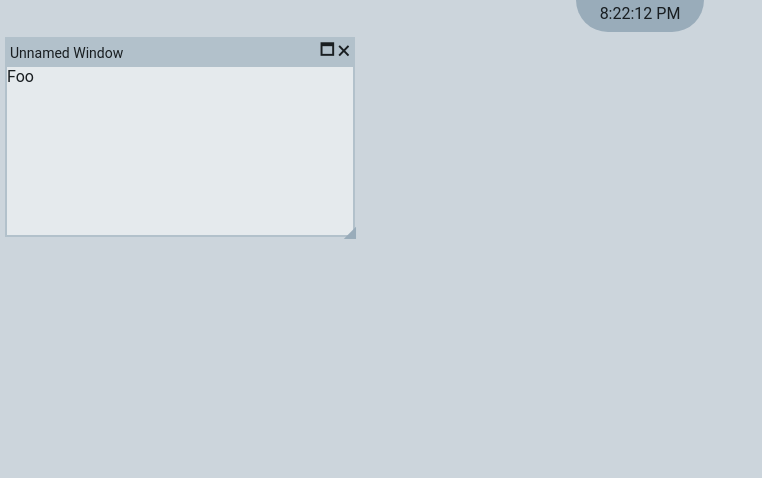
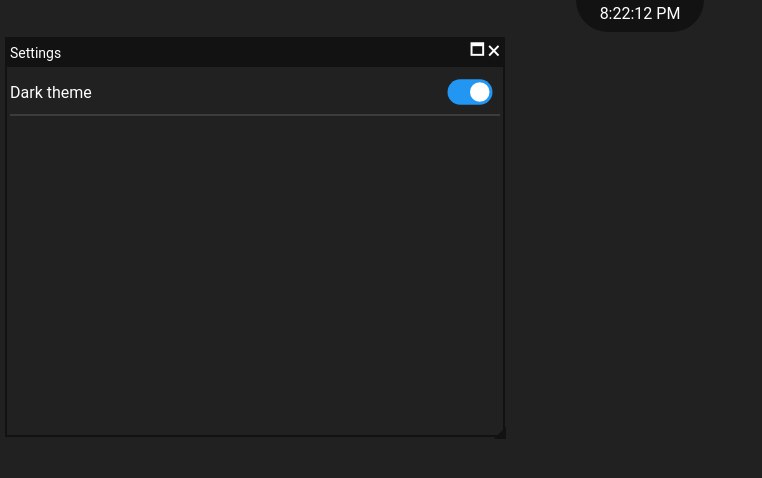
Before and after one commit to shshekhar93/softport, a React (Create React App) app in the folder client/: page / in a window 1280 px wide. Shown: the top 478 px of the page, without its empty margins (0-762 px from the left). Built offline with nearby package versions, Linux system fonts and the light colour scheme; what webfontloader would draw is missing.

Commit message:
Dark theme and settings window

```diff
--- a/client/src/core/apps/system/index.tsx
+++ b/client/src/core/apps/system/index.tsx
@@ -1,9 +1,8 @@
-import { useEffect } from 'react';
 import useTheme from "../../../theme/use-theme";
 import styled, { ThemeProvider } from 'styled-components';
 import { GlobalStyles } from "../../../theme/global-styles";
 import Board from "../../components/board";
-import AWindow from "../../components/window/index";
+import SettingsWindow from './settings';
 
 const RootContainer = styled.div`
   position: absolute;
@@ -37,9 +36,7 @@ function SystemRoot() {
         <Board />
         <WindowsContainerOuter>
           <WindowsContainerInner id="windows-container">
-            <AWindow>
-              <span>Foo</span>
-            </AWindow>
+            <SettingsWindow />
           </WindowsContainerInner>
         </WindowsContainerOuter>
       </RootContainer>
--- /dev/null
+++ b/client/src/core/apps/system/settings.tsx
@@ -0,0 +1,64 @@
+import { useState, useCallback } from 'react';
+import styled from 'styled-components';
+import { ThemeProps } from '../../../theme/types';
+import { THEME_SETTING } from '../../../theme/use-theme';
+import SliderSwitch from '../../components/switch';
+import AWindow from "../../components/window";
+import store from '../../settings/store';
+
+const SettingsItemContainer = styled.div<ThemeProps>`
+  & {
+    display: flex;
+    align-item: center;
+    justify-content: space-between;
+    padding: 5px 0;
+  }
+
+  &.separator {
+    border-bottom: ${({theme}) => `2px solid ${theme.colors.muted}`};
+  }
+`;
+
+function SettingsItem({ label, type, value, onChange, isLast }: SettingsItemProps) {
+  return (
+    <SettingsItemContainer className={ isLast ? '' : 'separator'}>
+      <span style={{ display: 'flex', alignItems: 'center' }}>{label}</span>
+      <SliderSwitch onChange={ onChange } value={value} />
+    </SettingsItemContainer>
+  );
+}
+
+enum SettingsType {
+  Boolean,
+  Input
+}
+
+export interface SettingsItemProps {
+  label: string,
+  type: SettingsType,
+  value: any,
+  onChange: (value: any, name: string) => void,
+  isLast: boolean
+}
+
+function SettingsWindow() {
+  const [,rerender] = useState(0);
+
+  const onThemeChange = useCallback((value: boolean) => {
+    store.set(THEME_SETTING, value);
+    rerender(Date.now());
+  }, []);
+
+  return (
+    <AWindow title="Settings" width={500} height={400}>
+      <SettingsItem
+        label="Dark theme"
+        value={store.get(THEME_SETTING, false)}
+        onChange={onThemeChange}
+        isLast={false}
+        type={SettingsType.Boolean} />
+    </AWindow>
+  );
+}
+
+export default SettingsWindow;
--- a/client/src/core/components/board.tsx
+++ b/client/src/core/components/board.tsx
@@ -14,8 +14,8 @@ const BoardContainer = styled.div<ThemeProps>`
 const TimeContainer = styled.div<ThemeProps>`
   height: 2rem;
   width: 8rem;
-  background-color: ${props => props.theme.colors.bg_4};
-  color: ${props => props.theme.colors.fg_4};
+  background-color: ${props => props.theme.colors.bg_1};
+  color: ${props => props.theme.colors.fg_1};
   border-bottom-left-radius: 8rem;
   border-bottom-right-radius: 8rem;
   display: flex;
--- /dev/null
+++ b/client/src/core/components/switch.tsx
@@ -0,0 +1,97 @@
+import { useCallback } from 'react';
+import styled from 'styled-components';
+import { ThemeProps } from '../../theme/types';
+
+const SliderSwitchLabel = styled.label`
+  position: relative;
+  display: inline-block;
+  width: 60px;
+  height: 34px;
+  transform: scale(0.75);
+`;
+
+const SliderSwitchInput = styled.input<ThemeProps>`
+  & {
+    opacity: 0;
+    width: 0;
+    height: 0;
+  }
+
+  &:checked + span {
+    background-color: ${({theme}) => theme.colors.primary};
+  }
+
+  &:focus + span {
+    box-shadow: ${({theme}) => `0 0 3px ${theme.colors.bg_3}`};
+  }
+
+  &:checked + span:before {
+    -webkit-transform: translateX(26px);
+    -ms-transform: translateX(26px);
+    transform: translateX(26px);
+  }
+`;
+
+const SliderSwitchSpan = styled.span<ThemeProps>`
+  & {
+    position: absolute;
+    cursor: pointer;
+    top: 0;
+    left: 0;
+    right: 0;
+    bottom: 0;
+    background-color: ${({theme}) => theme.colors.muted};
+    -webkit-transition: .4s;
+    border-radius: 34px;
+    transition: .4s;
+  }
+
+  &:before {
+    position: absolute;
+    content: "";
+    height: 26px;
+    width: 26px;
+    left: 4px;
+    bottom: 4px;
+    background-color: white;
+    border-radius: 50%;
+    -webkit-transition: .4s;
+    transition: .4s;
+  }
+`;
+
+function SliderSwitch({ name, value, onChange }: SliderSwitchProps) {
+  const wrappedOnChange = useCallback((e: React.SyntheticEvent<HTMLInputElement>) => {
+    const {
+      name, checked
+    } = e.currentTarget;
+
+    onChange(checked, name);
+  }, [ onChange ]);
+
+  return (
+    <SliderSwitchLabel>
+      <SliderSwitchInput
+        type="checkbox"
+        name={ name }
+        onChange={ wrappedOnChange }
+        checked={ value } />
+      <SliderSwitchSpan />
+    </SliderSwitchLabel>
+  );
+}
+
+SliderSwitch.defaultProps = {
+  name: '',
+  value: false
+};
+
+type SliderSwitchOnChange = (value: boolean, name: string) => void;
+
+export interface SliderSwitchProps {
+  name: string,
+  value: boolean,
+  onChange: SliderSwitchOnChange
+};
+
+export default SliderSwitch;
--- a/client/src/core/components/window/index.tsx
+++ b/client/src/core/components/window/index.tsx
@@ -10,9 +10,13 @@ export const WIN_MIN_HEIGHT = 200;
 
 const WindowBorder = styled.div<ThemeProps>`
   border: solid 2px;
-  border-color: ${props => props.theme.colors.bg_3};
-  background-color: ${props => props.theme.colors.bg_1};
+  border-color: ${props => props.theme.colors.bg_1};
+  background-color: ${props => props.theme.colors.bg_2};
   height: 100%;
+`;
+
+const WindowContents = styled.div`
+  padding: 3px;
 `;
 
 export default function AWindow(props: WindowSettings) {
@@ -60,10 +64,13 @@ export default function AWindow(props: WindowSettings) {
     }}>
       <WindowBorder>
         <TitleBar
+          title={props.title}
           moveWindow={moveWindow}
           toggleMaximized={toggleMaximized}
           isMaximized={isMaximized} />
-        {props.children}
+        <WindowContents>
+          {props.children}
+        </WindowContents>
         <Resizer resizeWindow={resizeWindow} />
       </WindowBorder>
     </div>
@@ -82,6 +89,7 @@ AWindow.defaultProps = {
 };
 
 export interface WindowSettings {
+  title: string,
   top: number,
   left: number,
   width: number,
--- a/client/src/core/components/window/resizer.tsx
+++ b/client/src/core/components/window/resizer.tsx
@@ -7,7 +7,7 @@ const ResizerContainer = styled.div<ThemeProps>`
   position: absolute;
   bottom: -4px;
   right: -1px;
-  color: ${props => props.theme.colors.bg_4};
+  color: ${props => props.theme.colors.bg_1};
   cursor: nwse-resize;
   user-select: none;
 `;
--- a/client/src/core/components/window/title-bar.tsx
+++ b/client/src/core/components/window/title-bar.tsx
@@ -9,20 +9,22 @@ const TitleBarContainer = styled.div<ThemeProps>`
   justify-content: space-between;
   height: 1.75rem;
   padding: 0 3px;
-  background-color: ${props => props.theme.colors.bg_3};
+  background-color: ${({theme}) => theme.colors.bg_1};
+  color: ${({theme}) => theme.colors.fg_1}
   user-select: none;
+  cursor: default;
 `;
 
-const TitleContainer = styled.span<ThemeProps>`
+const TitleContainer = styled.span`
   font-size: 0.875rem;
 `;
 
-const ButtonsContainer = styled.div<ThemeProps>`
+const ButtonsContainer = styled.div`
   position: relative;
   top: -2px;
 `;
 
-const WindowButton = styled.span<ThemeProps>`
+const WindowButton = styled.span`
   margin-left: 3px;
   cursor: pointer;
 `;
@@ -64,7 +66,6 @@ function TitleBar({
 }
 
 TitleBar.defaultProps = {
-  title: 'Unnamed Window',
   closeButton: true,
   maximizeButton: true,
   isMaximized: false
--- a/client/src/core/settings/store.ts
+++ b/client/src/core/settings/store.ts
@@ -7,8 +7,8 @@ export class Store {
     this.listeners = Object.create(null);
   }
 
-  get(key: string): any {
-    return this.store[key];
+  get(key: string, defaultVal?: any): any {
+    return this.store[key] || defaultVal;
   }
 
   set(key: string, value: any): void {
@@ -37,6 +37,10 @@ export class Store {
 
     this.listeners[key] = this.listeners[key].filter(l => l !== listener);
   }
+
+  serialize() {
+    return JSON.stringify(this.store);
+  }
 }
 
 export interface StoreData {
--- a/client/src/theme/global-styles.ts
+++ b/client/src/theme/global-styles.ts
@@ -8,8 +8,8 @@ export const GlobalStyles = createGlobalStyle<ThemeProps>`
   }
 
   body {
-    background: ${({ theme }) => theme.colors.body};
-    color: ${({ theme }) => theme.colors.text};
+    background: ${({ theme }) => theme.colors.bg_2};
+    color: ${({ theme }) => theme.colors.fg_2};
     font-family: ${({ theme }) => theme.font};
     transition: all 0.50s linear;
     margin: 0;
--- a/client/src/theme/schema.ts
+++ b/client/src/theme/schema.ts
@@ -13,6 +13,11 @@ const themes = {
         "fg_3": "#3f4c54",
         "fg_4": "#191e21",
 
+        "primary": "#2196f3",
+        "success": "#059862",
+        "error": "cf6679",
+        "muted": "#cccccc",
+
         "body": "#ccd5dc",
         "panel": "#b2c1cb",
         "text": "#191e21",
@@ -27,14 +32,19 @@ const themes = {
       "id": "THM_002",
       "name": "Dark",
       "colors": {
-        "bg_1": "#e5eaed",
-        "bg_2": "#ccd5dc",
-        "bg_3": "#b2c1cb",
-        "bg_4": "#99acba",
-        "fg_1": "#7f98a9",
-        "fg_2": "#586a76",
-        "fg_3": "#3f4c54",
-        "fg_4": "#191e21",
+        "bg_1": "#121212",
+        "bg_2": "#212121",
+        "bg_3": "#bb86fc",
+        "bg_4": "#03dac6",
+        "fg_1": "#ffffff",
+        "fg_2": "#ffffff",
+        "fg_3": "#000000",
+        "fg_4": "#000000",
+
+        "primary": "#2196f3",
+        "success": "#059862",
+        "error": "cf6679",
+        "muted": "#3c3c3c",
 
         "body": "#ccd5dc",
         "panel": "#b2c1cb",
--- a/client/src/theme/use-theme.ts
+++ b/client/src/theme/use-theme.ts
@@ -1,20 +1,33 @@
-import { useState } from 'react';
+import { useState, useEffect } from 'react';
+import store from '../core/settings/store';
 import themes from './schema';
-import { ThemeNames, ThemeSettings, ThemesType } from './types';
+import { ThemeSettings, ThemesType, ThemeType } from './types';
+
+export const THEME_SETTING = "theme";
 
 function useTheme(): ThemeSettings {
-  const [ theme, setTheme ] = useState((themes as ThemesType).data.light);
+  const [ theme, setTheme ] = useState(() => {
+    let darkTheme = store.get(THEME_SETTING);
 
-  function changeTheme(themeName: ThemeNames) {
-    if(!themes.data[themeName]) {
-      return;
+    if(darkTheme === undefined) {
+      store.set(THEME_SETTING, true);
+      darkTheme = true;
     }
-    setTheme(themes.data[themeName]);
-  }
+
+    return (themes as ThemesType).data[darkTheme ? 'dark': 'light'];
+  });
+
+  useEffect(() => {
+    const listener = (darkTheme: ThemeType) => setTheme(
+      (themes as ThemesType).data[darkTheme ? 'dark': 'light']
+    );
+
+    store.addListener(THEME_SETTING, listener);
+    return () => store.removeListener(THEME_SETTING, listener);
+  });
 
   return {
-    theme,
-    changeTheme
+    theme
   };
 }
 
```
Also changed, not shown: client/src/theme/types.ts (+6 -4 lines).
